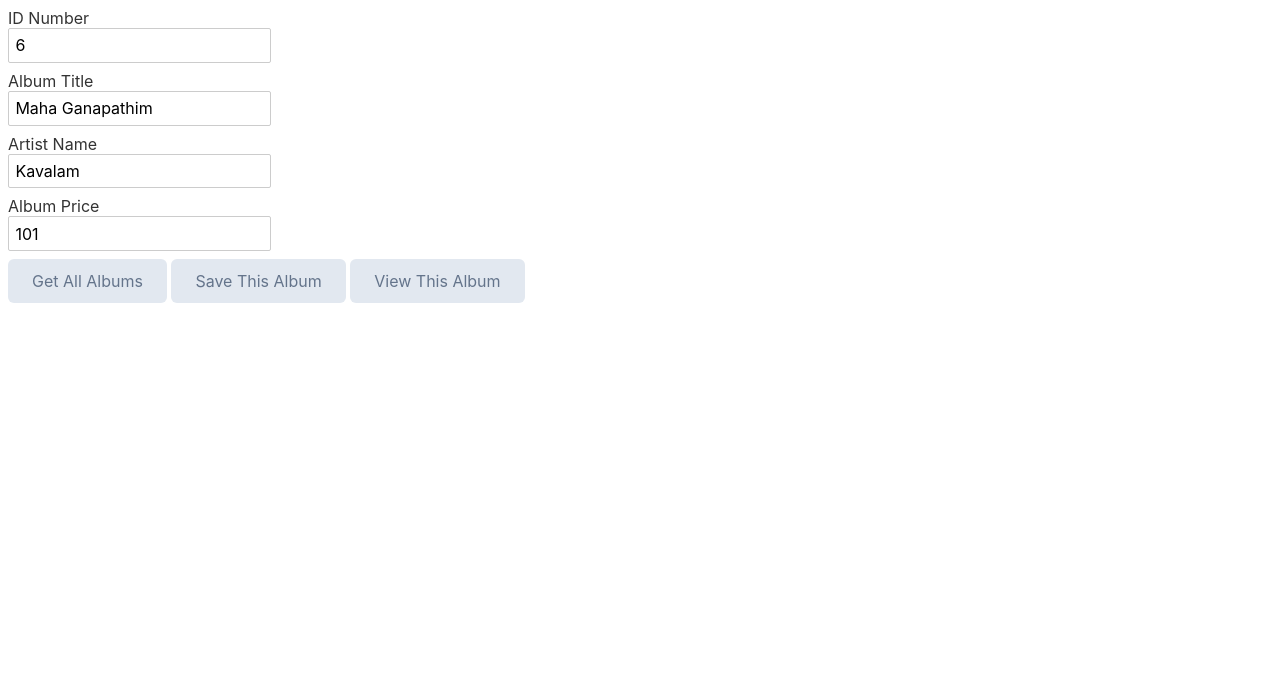
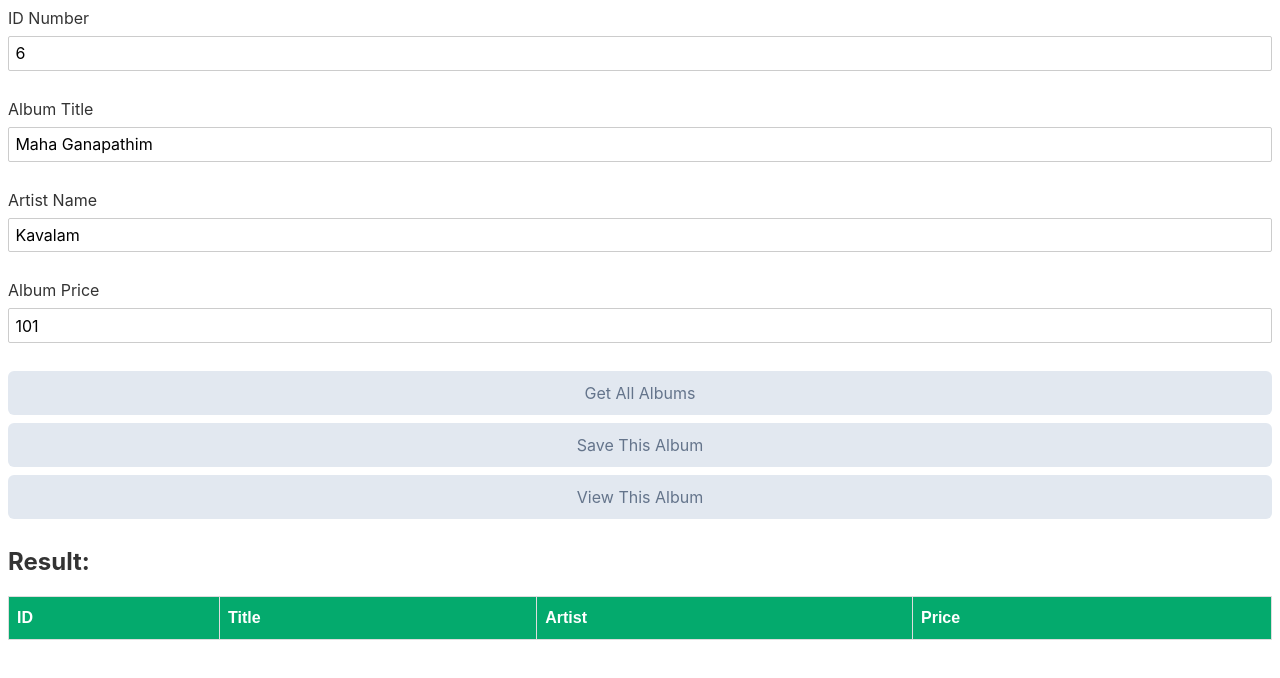
Before and after one commit to captv89/svelte-api, a Svelte app: page / in a window 1280 px wide. Shown: the top 678 px of the page. Built offline with nearby package versions, Linux system fonts and the light colour scheme.

Commit message:
results shown in table format

```diff
--- a/src/App.svelte
+++ b/src/App.svelte
@@ -1,11 +1,9 @@
 <script>
-  import Result from './Result.svelte'
   import CustomButton from "./CustomButton.svelte";
   import { album } from "./store.js";
 
   let disabled = false;
   let promise = Promise.resolve([]);
-  let ar_prom = [];
 
   // POST Function
   async function doPost() {
@@ -59,7 +57,7 @@
     });
     const data = await res.json();
     if (res.ok) {
-			return Array.isArray(data) ? data  : [data];
+      return Array.isArray(data) ? data : [data];
     } else {
       throw new Error(data);
     }
@@ -78,13 +76,15 @@
     } else if (id === "getId") {
       console.log("GET ID");
       promise = doGetId();
-      promise.then(value => {
+      promise.then((value) => {
         console.log("Value:", value);
-        ar_prom = [].concat(value)
+        ar_prom = [].concat(value);
       });
     }
   }
 </script>
+
+<!-- HTML PART -->
 
 <form>
   <label for="id">ID Number</label>
@@ -103,21 +103,81 @@
 
 <div>
   <CustomButton on:click={() => handleClick("get")} text="Get All Albums" />
-
   <CustomButton on:click={() => handleClick("post")} text="Save This Album" />
-
   <CustomButton on:click={() => handleClick("getId")} text="View This Album" />
 </div>
 
-<!-- From Net -->
 <div>
   {#await promise}
     <p>Loading...</p>
   {:then records}
+    <div>
+      <h2>Result:</h2>
+      <table>
+        <tr>
+          <th>ID</th>
+          <th>Title</th>
+          <th>Artist</th>
+          <th>Price</th>
+        </tr>
         {#each records as record, i}
-      <Result detail(id)={record.id} detail(title)={record.title} artist={record.artist} price={record.price} />
+          <tr>
+            <td>{record.id}</td>
+            <td>{record.title}</td>
+            <td>{record.artist}</td>
+            <td>{record.price}</td>
+          </tr>
         {/each}
+      </table>
+    </div>
   {:catch error}
     <p style="color: red">{error.message}</p>
   {/await}
 </div>
+
+<!-- Styling -->
+<style>
+  form {
+    display: flex;
+    flex-direction: column;
+  }
+  label {
+    display: block;
+    margin-bottom: 0.5rem;
+  }
+  input {
+    display: block;
+    margin-bottom: 0.5rem;
+  }
+  div {
+    display: flex;
+    flex-direction: column;
+  }
+  table {
+    font-family: Arial, Helvetica, sans-serif;
+    border-collapse: collapse;
+    width: 100%;
+  }
+
+  td,
+  th {
+    border: 1px solid #ddd;
+    padding: 8px;
+  }
+
+  tr:nth-child(even) {
+    background-color: #f2f2f2;
+  }
+
+  tr:hover {
+    background-color: #ddd;
+  }
+
+  th {
+    padding-top: 12px;
+    padding-bottom: 12px;
+    text-align: left;
+    background-color: #04aa6d;
+    color: white;
+  }
+</style>
--- a/src/Result.svelte
+++ /dev/null
@@ -1,29 +0,0 @@
-<script>
-    export let detail = {
-        id : '',
-        title : '',
-        artist : '',
-        price : 0,
-    };
-
-</script>
-
-<div>
-<h2> Result: </h2>
-<br>
-
-<table>
-<tr>
-    <th>ID</th>
-    <th>Title</th>
-    <th>Artist</th>
-    <th>Price</th>
-</tr>
-<tr>
-    <th>{detail.id}</th>
-    <th>{detail.title}</th>
-    <th>{detail.artist}</th>
-    <th>{detail.price}</th>
-</tr>
-</table>
-</div>
```
Lines whose indentation alone changed are shown as unchanged.
